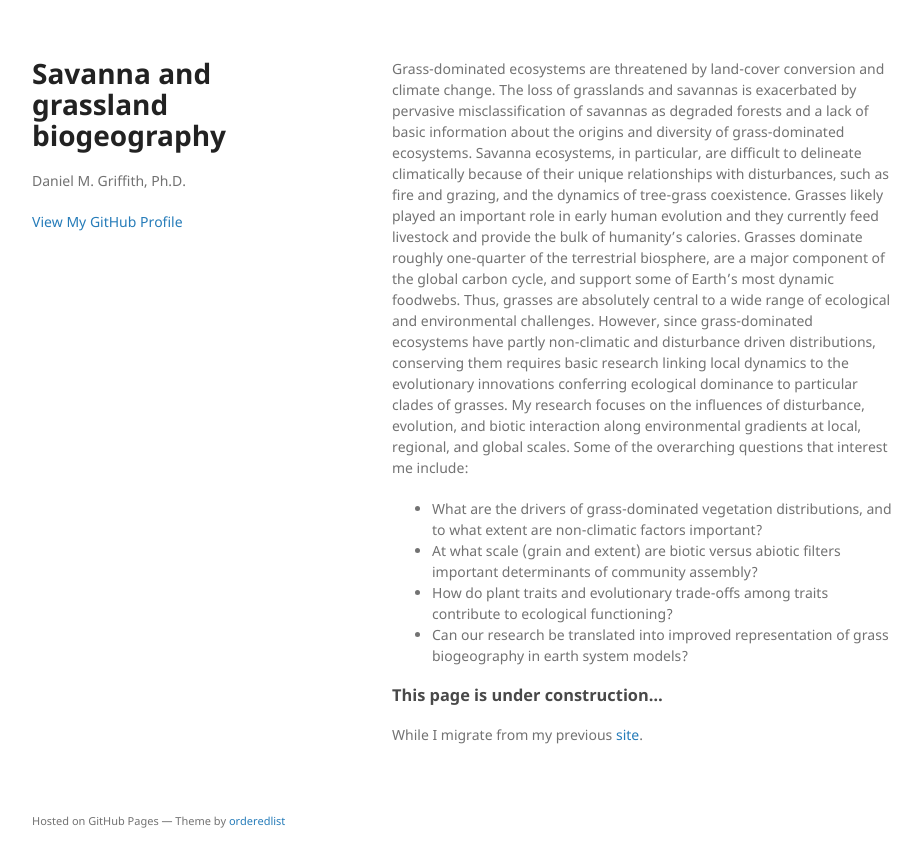
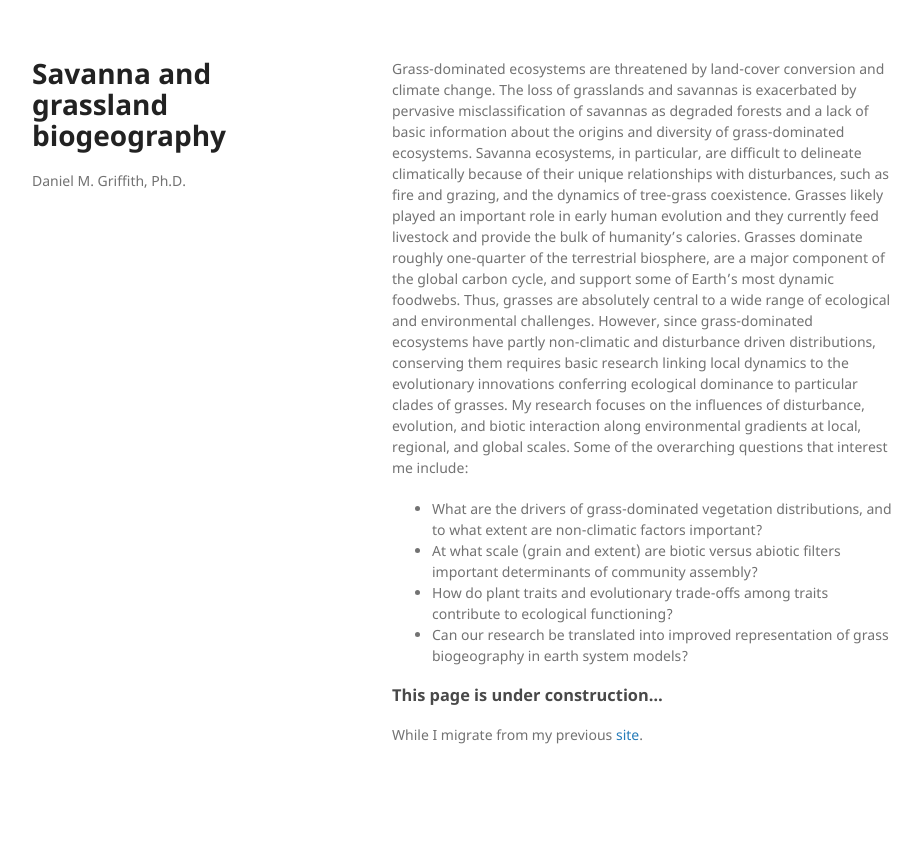
Before and after one commit to griffithdan/griffithdan.github.io, a Jekyll site: the page built from index.md, in a window 1280 px wide. Shown: the top 867 px of the page, without its empty margins (178-1100 px from the left). Built offline with Jekyll 4.4.1, drawn with Linux system fonts in a browser that asks for light colours; our own code applies the rules of GitHub Pages for plain Markdown files.

Commit message:
Update default.html
remove additives

```diff
--- a/_layouts/default.html
+++ b/_layouts/default.html
@@ -18,21 +18,6 @@
         <a href="{{ site.github.url }}"> <h1>{{ site.title | default: site.github.repository_name }}</h1> </a>
         <p>{{ site.description | default: site.github.project_tagline }}</p>
 
-        {% if site.github.is_project_page %}
-          <p class="view"><a href="{{ site.github.repository_url }}">View the Project on GitHub <small>{{ github_name }}</small></a></p>
-        {% endif %}
-
-        {% if site.github.is_user_page %}
-          <p class="view"><a href="{{ site.github.owner_url }}">View My GitHub Profile</a></p>
-        {% endif %}
-
-        {% if site.show_downloads %}
-          <ul>
-            <li><a href="{{ site.github.zip_url }}">Download <strong>ZIP File</strong></a></li>
-            <li><a href="{{ site.github.tar_url }}">Download <strong>TAR Ball</strong></a></li>
-            <li><a href="{{ site.github.repository_url }}">View On <strong>GitHub</strong></a></li>
-          </ul>
-        {% endif %}
       </header>
       <section>
 
@@ -40,10 +25,7 @@
 
       </section>
       <footer>
-        {% if site.github.is_project_page %}
-        <p>This project is maintained by <a href="{{ site.github.owner_url }}">{{ site.github.owner_name }}</a></p>
-        {% endif %}
-        <p><small>Hosted on GitHub Pages &mdash; Theme by <a href="https://github.com/orderedlist">orderedlist</a></small></p>
+
       </footer>
     </div>
     <script src="{{ '/assets/js/scale.fix.js' | relative_url }}"></script>
```
